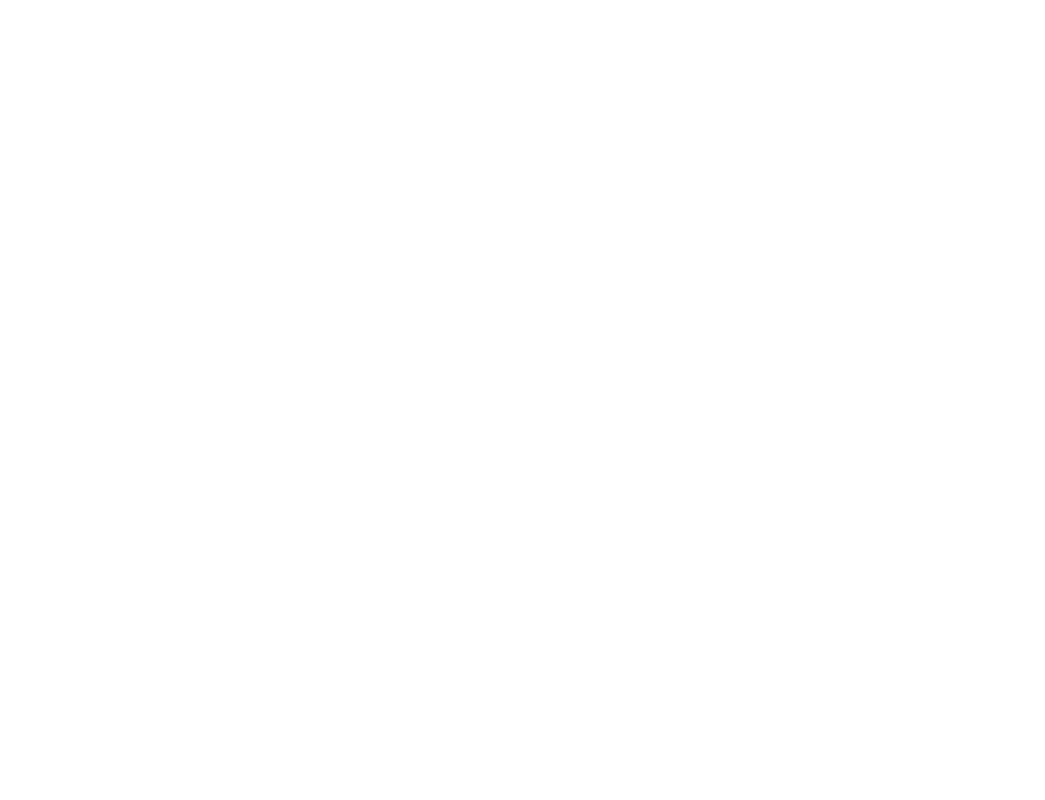
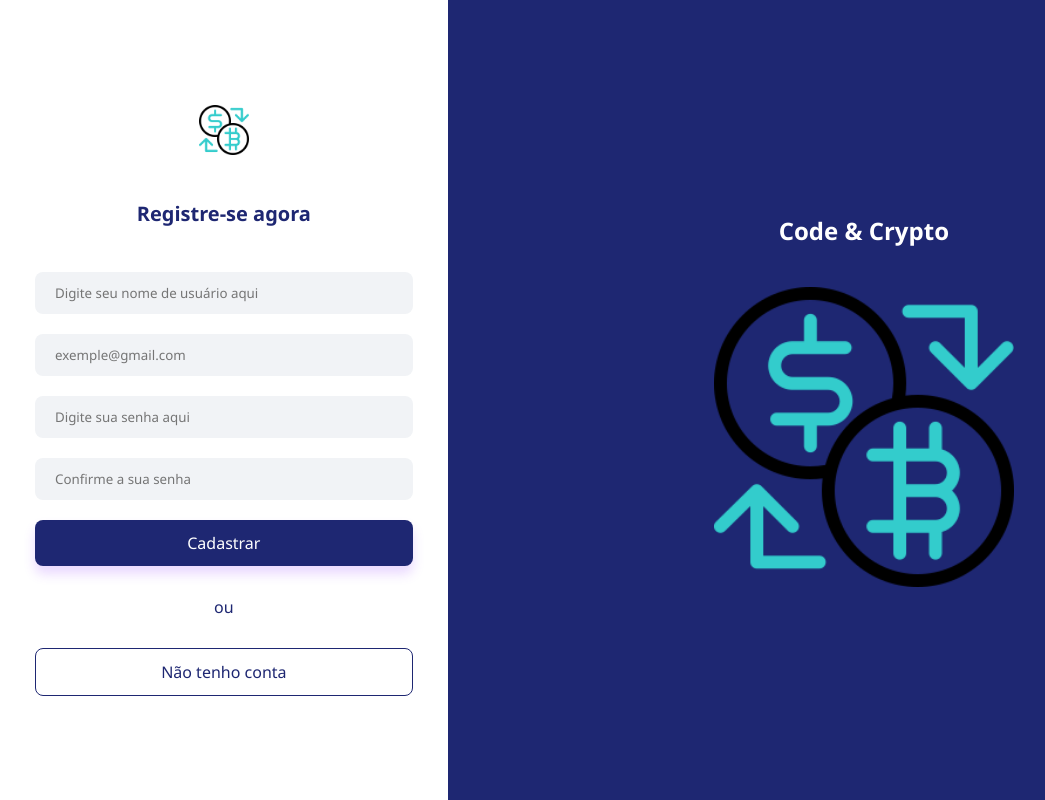
Before and after one commit to rodrigo0oliveira/app-fullstack-crypto, an Angular app in the folder front-angular/: page /signup in a window 1280 px wide. Before the commit this address led to /. Shown: the whole page, without its empty margins (0-1045 px from the left). Built offline with nearby package versions, Linux system fonts and the light colour scheme.

Commit message:
feature: desenvolver página de registro

```diff
--- a/front-angular/src/app/app.routes.ts
+++ b/front-angular/src/app/app.routes.ts
@@ -2,6 +2,7 @@ import { Routes } from '@angular/router';
 import { HomeComponent } from './pages/home/home.component';
 import { ContentComponent } from './pages/content-component/content-component.component';
 import { LoginComponent } from './pages/login/login.component';
+import { SignupComponent } from './pages/signup/signup.component';
 
 export const routes: Routes = [
     {
@@ -15,5 +16,9 @@ export const routes: Routes = [
     {
         path:"login",
         component:LoginComponent
+    },
+    {
+        path:"signup",
+        component:SignupComponent
     }
 ];
--- a/front-angular/src/app/components/primary-input/primary-input.component.html
+++ b/front-angular/src/app/components/primary-input/primary-input.component.html
@@ -1,6 +1,8 @@
+<div>
     <input
         [type]="type"
         [placeholder]="placeHolder"
         [value]="value"
         (input)="onInput($event)"
     />
+</div>
--- a/front-angular/src/app/pages/login/login.component.html
+++ b/front-angular/src/app/pages/login/login.component.html
@@ -1,8 +1,8 @@
 <app-default-layout-login
     title="Entre na sua conta"
     primaryBtnText="Entre agora"
-    secondaryBtnText="Cadastre-se agora"
->
+    secondaryBtnText="Cadastre-se agora">
+
     <form [formGroup]="loginForm">
         <app-primary-input
         type="email"
--- /dev/null
+++ b/front-angular/src/app/pages/signup/signup.component.css
@@ -0,0 +1,3 @@
+form{
+    width: 100%;
+}
--- /dev/null
+++ b/front-angular/src/app/pages/signup/signup.component.html
@@ -0,0 +1,28 @@
+<app-default-layout-login
+    title="Registre-se agora"
+    primaryBtnText="Cadastrar"
+    secondaryBtnText="Não tenho conta">
+
+    <form [formGroup]="signupForm">
+        <app-primary-input
+        type="text"
+        placeHolder="Digite seu nome de usuário aqui"
+        formControlName="username">
+        </app-primary-input>
+        <app-primary-input
+        type="email"
+        placeHolder="exemple@gmail.com"
+        formControlName="email">
+        </app-primary-input>
+        <app-primary-input
+        type="password"
+        placeHolder="Digite sua senha aqui"
+        formControlName="password">
+        </app-primary-input>
+        <app-primary-input
+        type="password"
+        placeHolder="Confirme a sua senha"
+        formControlName="confirmPassword">
+        </app-primary-input>
+    </form>
+</app-default-layout-login>
--- /dev/null
+++ b/front-angular/src/app/pages/signup/signup.component.ts
@@ -0,0 +1,25 @@
+import { Component } from '@angular/core';
+import { DefaultLayoutLoginComponent } from '../../components/default-layout-login/default-layout-login.component';
+import { PrimaryInputComponent } from '../../components/primary-input/primary-input.component';
+import { FormControl, FormGroup, ReactiveFormsModule, Validators } from '@angular/forms';
+
+@Component({
+  selector: 'app-signup',
+  imports: [DefaultLayoutLoginComponent,PrimaryInputComponent,ReactiveFormsModule],
+  templateUrl: './signup.component.html',
+  styleUrl: './signup.component.css'
+})
+export class SignupComponent {
+
+  signupForm!:FormGroup;
+
+  constructor(){
+    this.signupForm = new FormGroup({
+      username:new FormControl("",[Validators.required,Validators.minLength(5)]),
+      email:new FormControl("",[Validators.email,Validators.required]),
+      password:new FormControl("",[Validators.required,Validators.minLength(8)]),
+      confirmPassword:new FormControl("",[Validators.required,Validators.minLength(8)])
+    })
+  }
+
+}
```
Also changed, not shown: 1 other file (tests, documents, lock files or other folders). Lines whose indentation alone changed are shown as unchanged.
